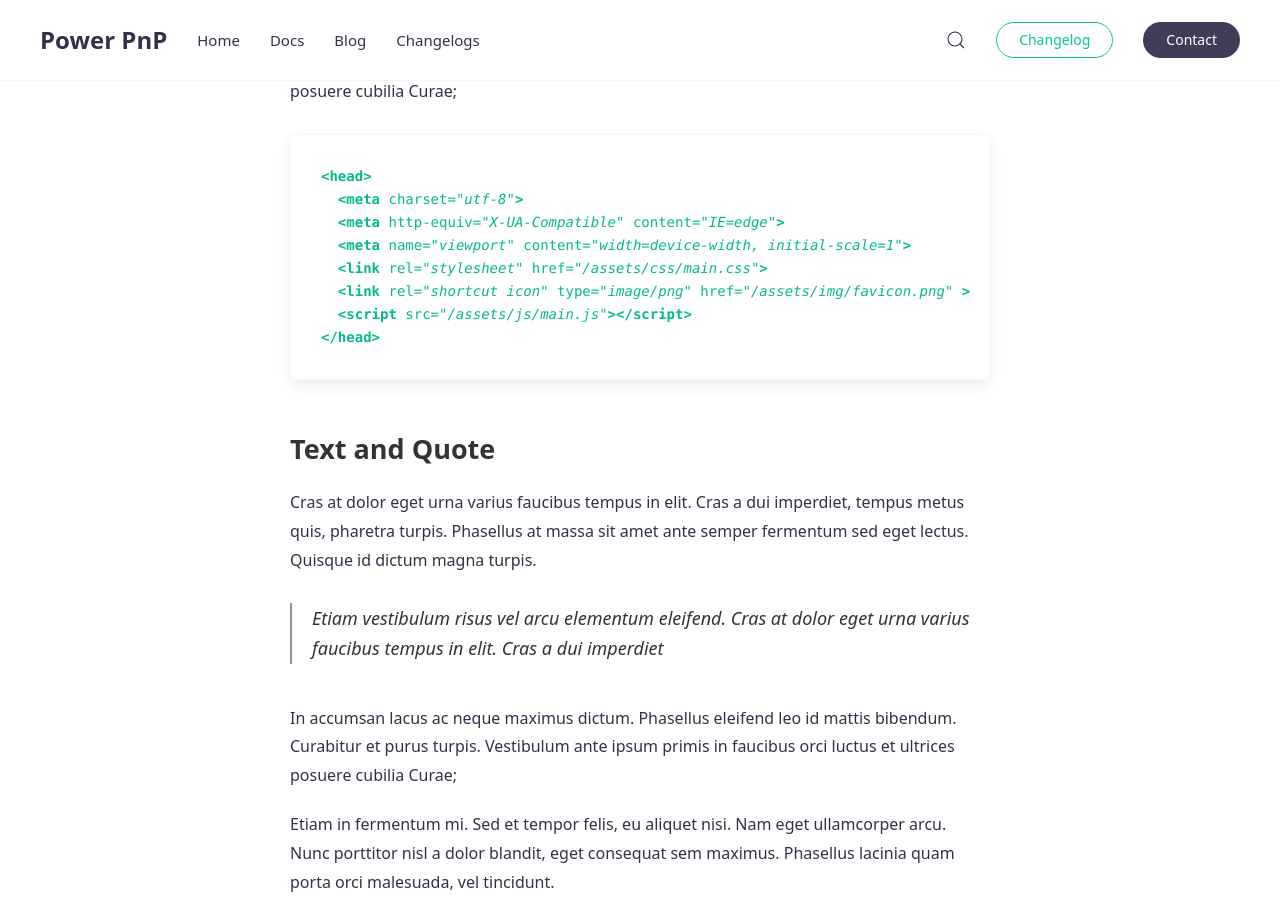
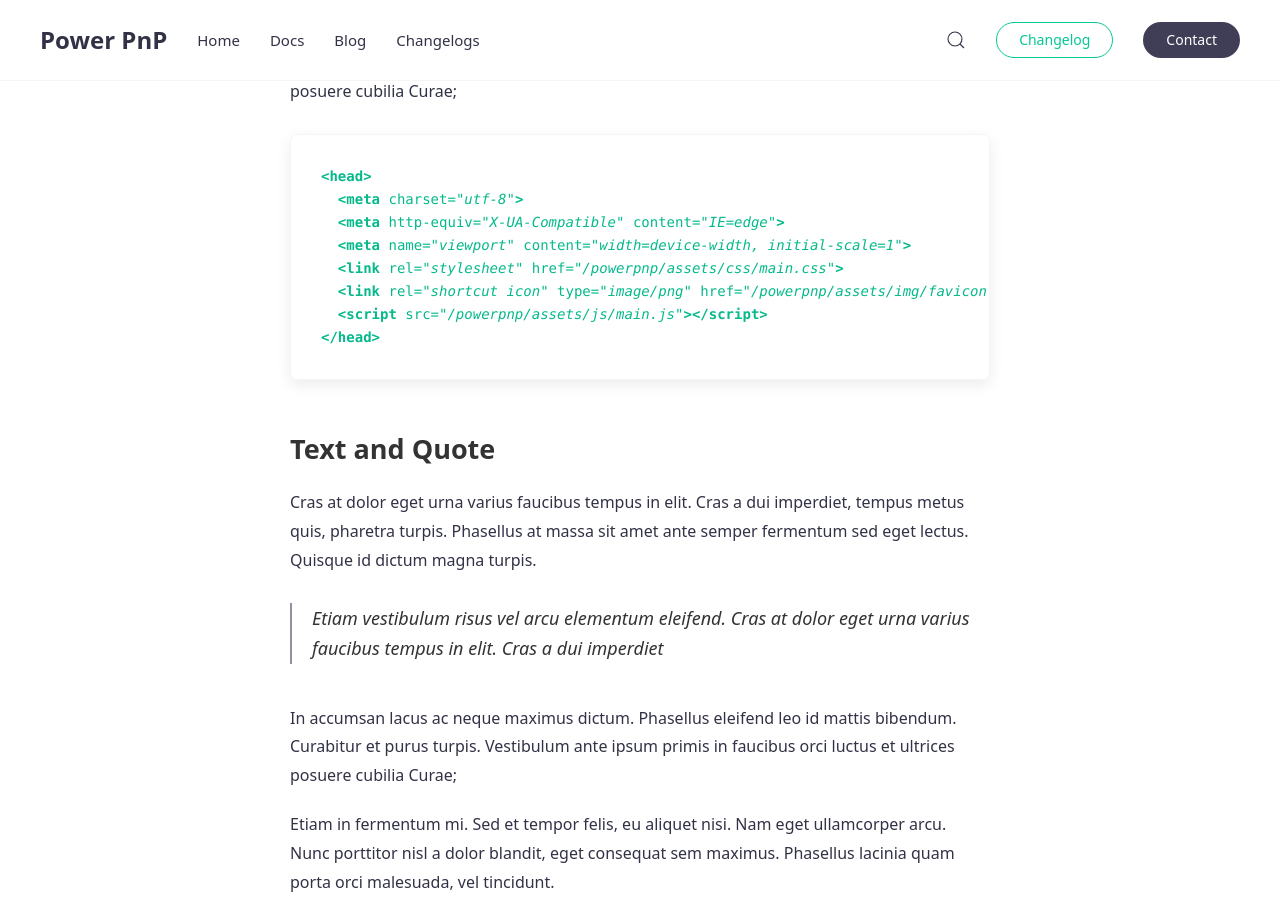
Before and after one commit to microsoft/PowerPnP, a Jekyll site: the page built from docs/_posts/2017-05-25-post7.md, in a window 1280 px wide and 900 px high, scrolled down 1399 px. Built offline with Jekyll 4.4.1, drawn with Linux system fonts in a browser that asks for light colours.

Commit message:
Update _config.yml

```diff
--- a/docs/_config.yml
+++ b/docs/_config.yml
@@ -10,7 +10,7 @@ description:        Power Platform Patterns & Practices
 lang:               en
 
 # Site subpath, e.g. /blog
-baseurl:            ""
+baseurl:            powerpnp
 
 # Permalink URLs structure, for permalink style options see: https://jekyllrb.com/docs/permalinks/
 permalink:          /:title/
```
